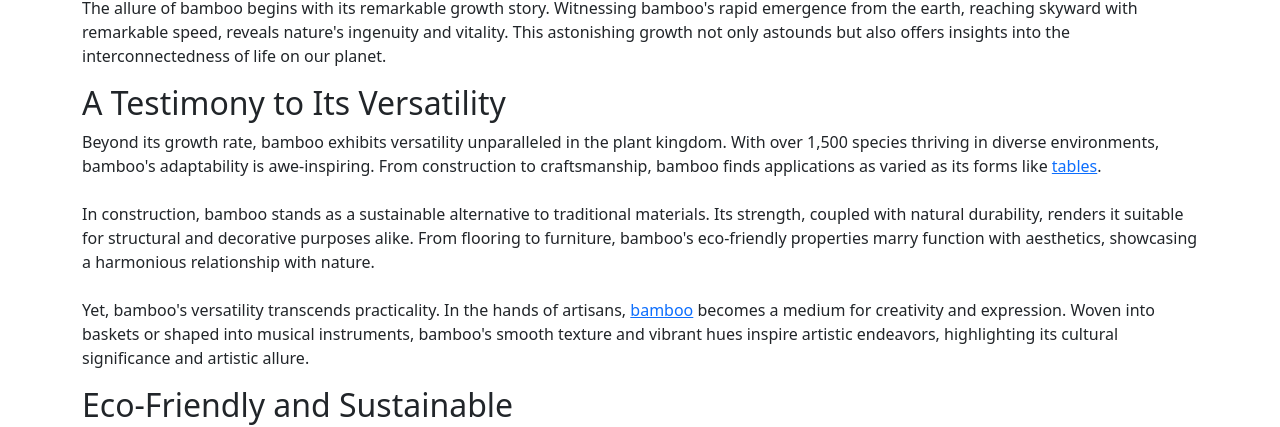
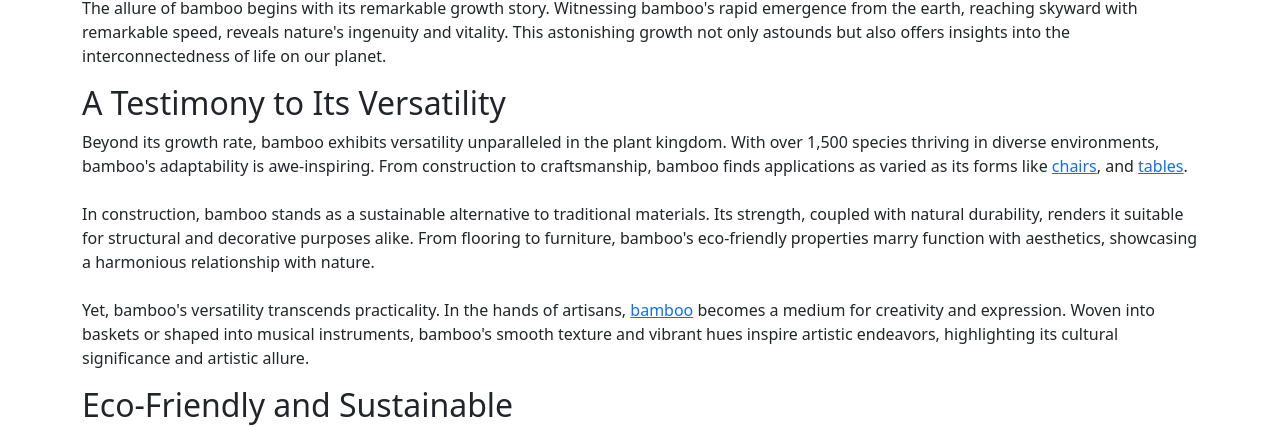
Before and after one commit to BambooJourney/versatile-bamboo, a plain HTML site: page index.html in a window 1280 px wide. Shown: the part 1238-1665 px from the top of the page. Drawn offline with nearby package versions, Linux system fonts and the light colour scheme.

Commit message:
Update index.html

```diff
--- a/index.html
+++ b/index.html
@@ -75,7 +75,7 @@
             <p>The allure of bamboo begins with its remarkable growth story. Witnessing bamboo's rapid emergence from the earth, reaching skyward with remarkable speed, reveals nature's ingenuity and vitality. This astonishing growth not only astounds but also offers insights into the interconnectedness of life on our planet.</p>
             <h2>A Testimony to Its Versatility
             </h2>
-            <p>Beyond its growth rate, bamboo exhibits versatility unparalleled in the plant kingdom. With over 1,500 species thriving in diverse environments, bamboo's adaptability is awe-inspiring. From construction to craftsmanship, bamboo finds applications as varied as its forms like <a href="https://silken-sanctuary.com/bamboo-table/" target="_blank">tables</a>.
+            <p>Beyond its growth rate, bamboo exhibits versatility unparalleled in the plant kingdom. With over 1,500 species thriving in diverse environments, bamboo's adaptability is awe-inspiring. From construction to craftsmanship, bamboo finds applications as varied as its forms like <a href="https://silken-sanctuary.com/bamboo-chairs/" target="_blank">chairs</a>, and <a href="https://silken-sanctuary.com/bamboo-table/" target="_blank">tables</a>.
                 <br><br>
                 In construction, bamboo stands as a sustainable alternative to traditional materials. Its strength, coupled with natural durability, renders it suitable for structural and decorative purposes alike. From flooring to furniture, bamboo's eco-friendly properties marry function with aesthetics, showcasing a harmonious relationship with nature.
                 <br><br>
```
